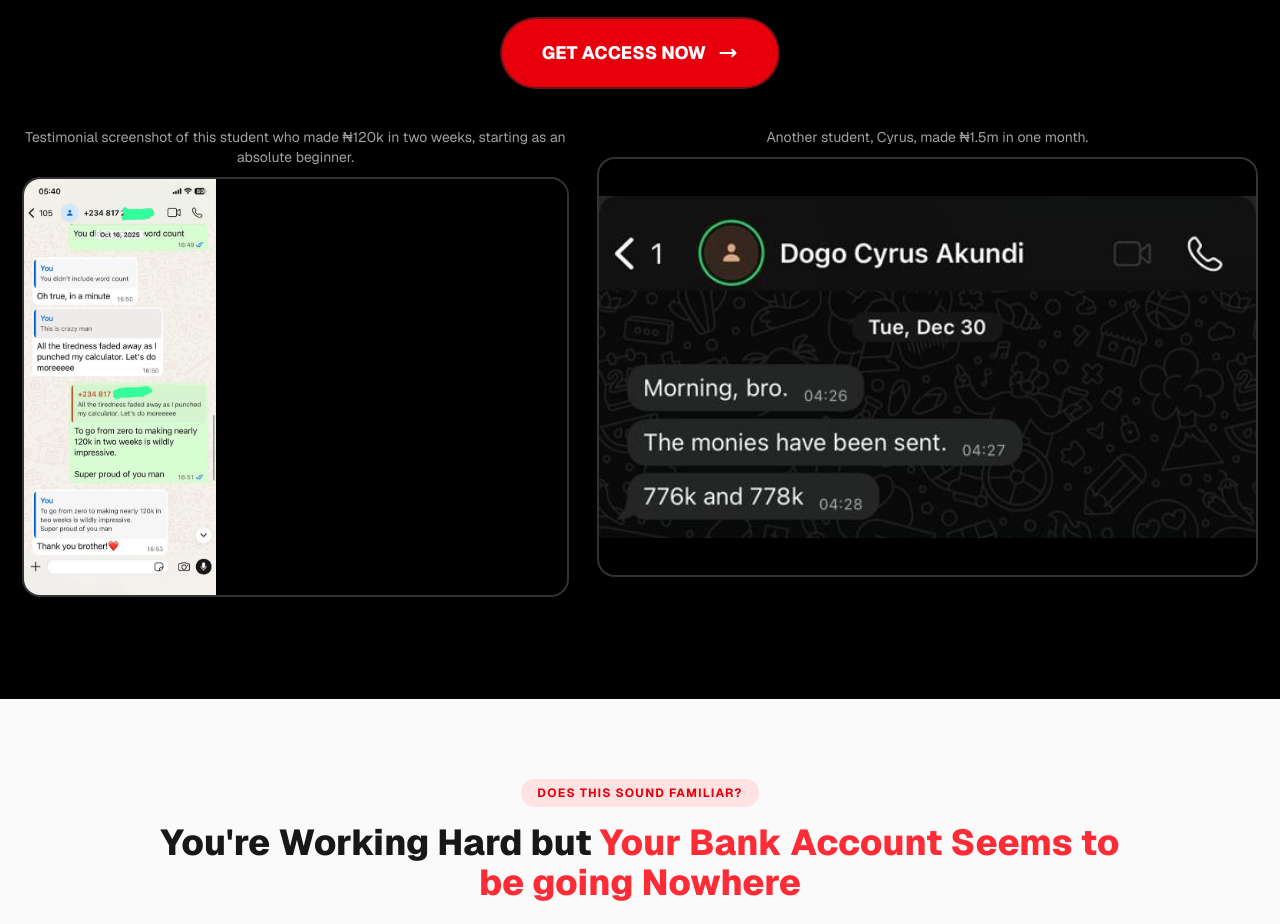
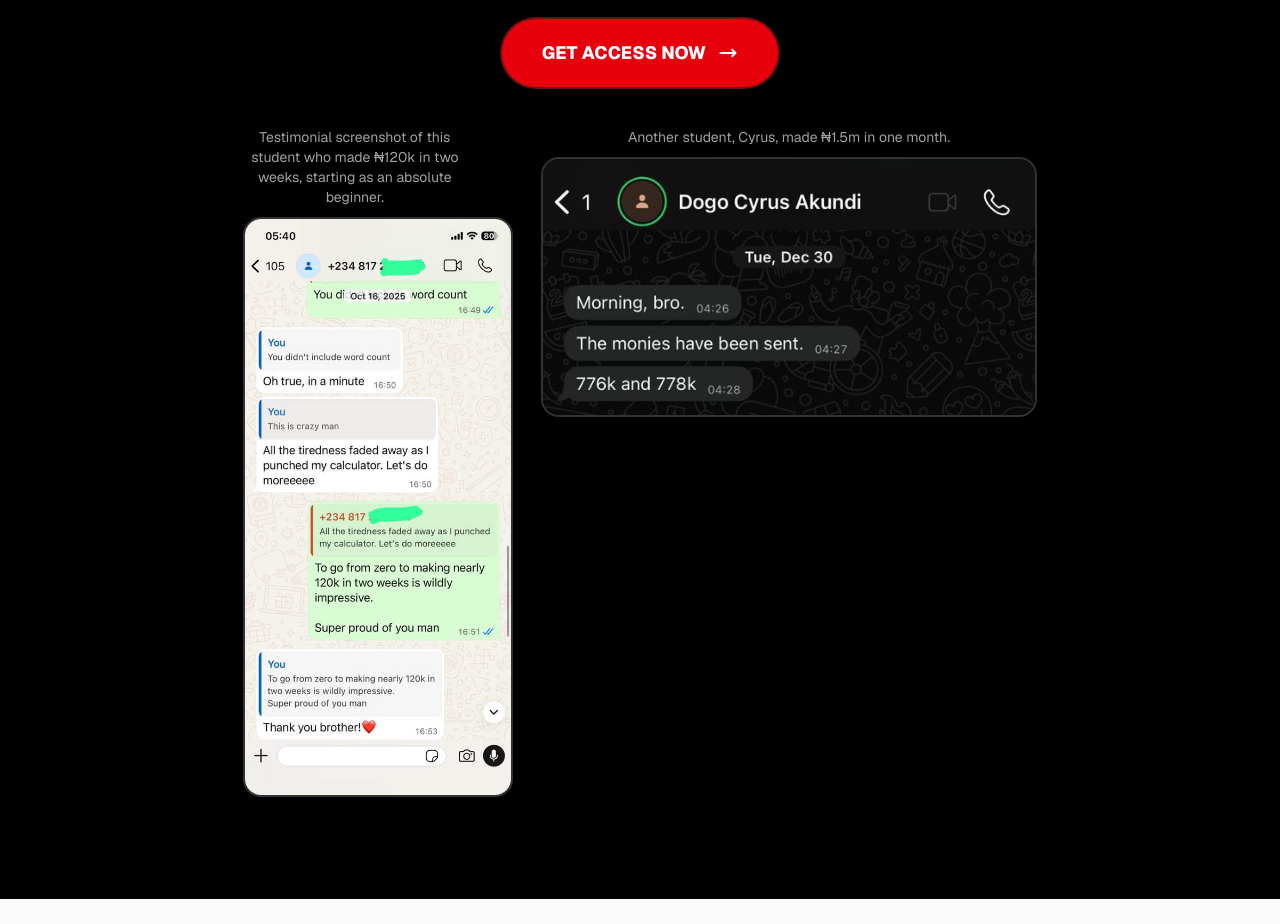
Before and after one commit to Yomabasi8/7figures, a Next.js app: page / in a window 1280 px wide. Shown: the part 1240-2164 px from the top of the page. Built offline with nearby package versions, Linux system fonts and the light colour scheme.

Commit message:
feat: update testimonial layout for improved responsiveness and visual consistency

```diff
--- a/app/components/HeroSection.tsx
+++ b/app/components/HeroSection.tsx
@@ -104,11 +104,11 @@ export default function HeroSection() {
         <div className="animate-fade-up delay-600 mt-10 max-w-7xl mx-auto text-center">
           <div className="flex flex-col sm:flex-row items-center sm:items-start justify-center gap-4 sm:gap-8">
             <div className="w-[92%] sm:w-auto max-w-sm sm:max-w-none">
-              <p className="text-neutral-400 text-sm mb-3">
+              <p className="text-neutral-400 text-sm mb-3 sm:max-w-[220px]">
                 Testimonial screenshot of this student who made ₦120k in two
                 weeks, starting as an absolute beginner.
               </p>
-              <div className="h-auto sm:h-72 md:h-80 lg:h-[26rem] rounded-2xl overflow-hidden shadow-2xl shadow-black/60 ring-2 ring-white/20">
+              <div className="w-full sm:w-fit h-auto sm:h-96 md:h-[30rem] lg:h-[36rem] rounded-2xl overflow-hidden shadow-2xl shadow-black/60 ring-2 ring-white/20">
                 <Image
                   src="/Images/student-120k-2-weeks.jpg"
                   alt="Student testimonial screenshot: ₦120k earned in two weeks as a beginner"
@@ -122,7 +122,7 @@ export default function HeroSection() {
               <p className="text-neutral-400 text-sm mb-3">
                 Another student, Cyrus, made ₦1.5m in one month.
               </p>
-              <div className="h-auto sm:h-72 md:h-80 lg:h-[26rem] rounded-2xl overflow-hidden shadow-2xl shadow-black/60 ring-2 ring-white/20">
+              <div className="w-full sm:w-fit h-auto sm:h-48 md:h-56 lg:h-64 rounded-2xl overflow-hidden shadow-2xl shadow-black/60 ring-2 ring-white/20">
                 <Image
                   src="/Images/student-1.5m-cyrus.jpg"
                   alt="Student testimonial screenshot: Cyrus's student receiving ₦1.5m in scriptwriting income"
```
